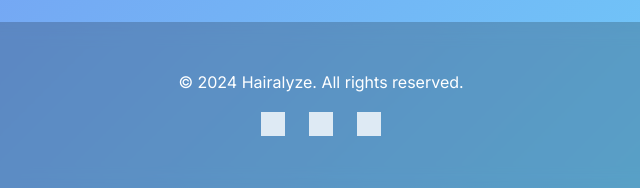
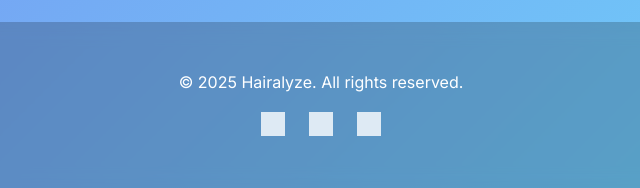
Before and after one commit to MohammedYashHossain/Hairalyze, a plain HTML site: page index.html in a window 1280 px wide. Shown: the part 2903-3091 px from the top of the page, 319-959 px from the left. Drawn offline with nearby package versions, Linux system fonts and the light colour scheme; grey boxes are pictures that could not be loaded.

Commit message:
Add files via upload

```diff
--- a/index.html
+++ b/index.html
@@ -119,7 +119,7 @@
 
   <footer>
     <div class="container">
-      <p>&copy; 2024 Hairalyze. All rights reserved.</p>
+      <p>&copy; 2025 Hairalyze. All rights reserved.</p>
       <div class="social-links">
         <a href="https://www.tiktok.com" target="_blank" aria-label="TikTok">
           <img src="https://cdn.jsdelivr.net/npm/simple-icons@v9/icons/tiktok.svg" alt="TikTok" />
```
